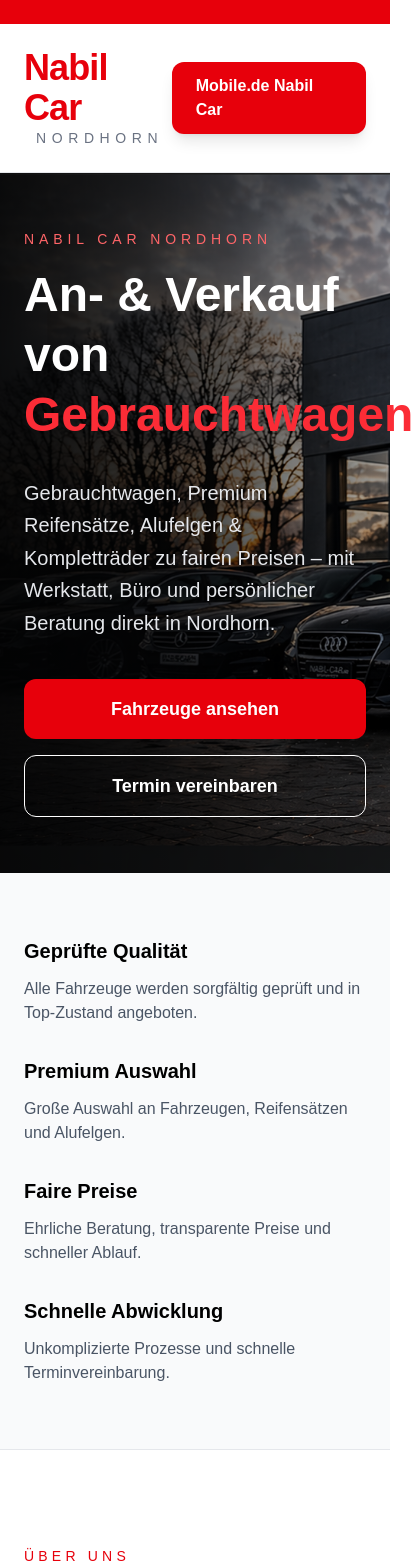
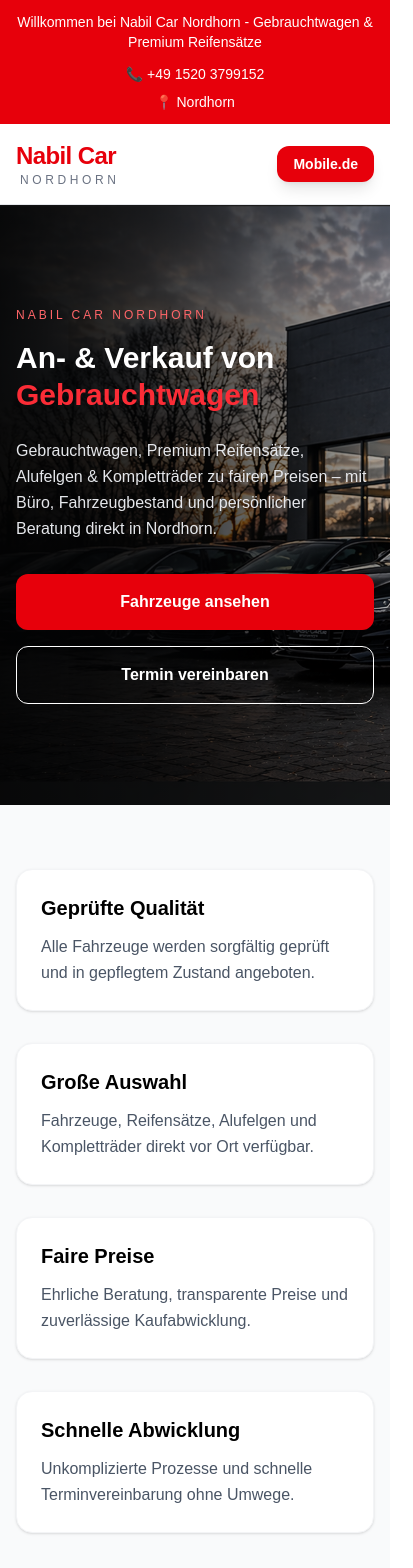
Before and after one commit to nabilcarmarketing/Test123, a Next.js app: page / in a window 390 px wide. Shown: the top 1568 px of the page, 413 px wide, since content can reach past the window. Built offline with nearby package versions, Linux system fonts and the light colour scheme.

Commit message:
updating website

```diff
--- a/app/page.tsx
+++ b/app/page.tsx
@@ -5,42 +5,71 @@ export default function Home() {
     <main className="min-h-screen bg-white text-black">
       {/* Top Info Bar */}
 <div className="bg-red-600 text-white text-sm">
-        <div className="max-w-7xl mx-auto px-6 py-3 flex flex-col md:flex-row justify-between gap-3">
+  <div className="max-w-7xl mx-auto px-4 md:px-6 py-3 flex flex-col md:flex-row justify-between items-center gap-3 text-center md:text-left">
+
+    <p>
+      Willkommen bei Nabil Car Nordhorn - Gebrauchtwagen & Premium Reifensätze
+    </p>
+
+    <div className="flex flex-col sm:flex-row gap-2 sm:gap-6">
+      <span>📞 +49 1520 3799152</span>
+      <span>📍 Nordhorn</span>
+    </div>
+
   </div>
 </div>
 
       {/* Header */}
 <header className="bg-white border-b border-gray-200 sticky top-0 z-50">
-        <nav className="max-w-7xl mx-auto px-6 py-6 flex items-center justify-between">
+  <nav className="max-w-7xl mx-auto px-4 md:px-6 py-4 md:py-6 flex items-center justify-between">
+
+    {/* Logo */}
     <div>
-            <h1 className="text-4xl font-bold tracking-tight text-red-600">
+      <h1 className="text-2xl md:text-4xl font-bold tracking-tight text-red-600">
         Nabil Car
       </h1>
-            <p className="text-sm tracking-[0.4em] text-gray-500 uppercase ml-3">
+
+      <p className="text-xs md:text-sm tracking-[0.3em] md:tracking-[0.4em] text-gray-500 uppercase ml-1 md:ml-3">
         Nordhorn
       </p>
     </div>
 
-          <div className="hidden md:flex gap-10 text-lg font-medium">
-            <a href="#">Startseite</a>
-            <a href="#ueberuns">Über uns</a>
-            <a href="#fahrzeuge">Fahrzeuge</a>
-            <a href="#reifen">Reifen & Felgen</a>
-            <a href="#kontakt">Kontakt</a>
+    {/* Desktop Navigation */}
+    <div className="hidden lg:flex gap-8 xl:gap-10 text-base xl:text-lg font-medium text-gray-800">
+      <a href="#" className="hover:text-red-600 transition">
+        Startseite
+      </a>
+
+      <a href="#ueber-uns" className="hover:text-red-600 transition">
+        Über uns
+      </a>
+
+      <a href="#fahrzeuge" className="hover:text-red-600 transition">
+        Fahrzeuge
+      </a>
+
+      <a href="#reifen" className="hover:text-red-600 transition">
+        Reifen & Felgen
+      </a>
+
+      <a href="#kontakt" className="hover:text-red-600 transition">
+        Kontakt
+      </a>
     </div>
 
+    {/* Mobile.de Button */}
     <a
-              href="https://home.mobile.de/NABIL-CAR?utm_source=bing&utm_medium=cpc&utm_campaign=PS%3EDE%3ECars%3ECore%3EDSA%3EHome__n-ps-bi-h-c-a-a&utm_content=&utm_term=mobile&msclkid=19009f0530b117a292b5f6ee7d7c3288"
-              className="bg-red-600 hover:bg-red-700 transition text-white px-6 py-3 rounded-xl font-semibold shadow-lg"
+      href="https://home.mobile.de/NABIL-CAR"
+      className="bg-red-600 hover:bg-red-700 transition text-white px-4 md:px-6 py-2 md:py-3 rounded-xl font-semibold shadow-lg text-sm md:text-base"
     >
-              Mobile.de Nabil Car
+      Mobile.de
     </a>
 
   </nav>
 </header>
 
       {/* Hero Section */}
-     <section className="relative min-h-[700px] flex items-center">
+<section className="relative min-h-[600px] md:min-h-[700px] flex items-center">
   <div
     className="absolute inset-0 bg-cover bg-center"
     style={{
@@ -49,34 +78,39 @@ export default function Home() {
     }}
   />
 
-        <div className="relative z-10 max-w-7xl mx-auto px-6 w-full text-white">
-          <p className="uppercase tracking-[0.35em] text-red-400 text-sm font-medium">
+  <div className="relative z-10 max-w-7xl mx-auto px-4 md:px-6 w-full text-white">
+    <p className="uppercase tracking-[0.25em] md:tracking-[0.35em] text-red-400 text-xs md:text-sm font-medium">
       Nabil Car Nordhorn
     </p>
 
-          <h2 className="text-5xl md:text-7xl font-bold leading-tight mt-4">
+    <h2 className="text-3xl sm:text-4xl md:text-7xl font-bold leading-tight mt-4">
       An- & Verkauf von
       <br />
-            <span className="text-red-500">Gebrauchtwagen</span>
+      <span className="text-red-500">
+        Gebrauchtwagen
+      </span>
     </h2>
 
-          <p className="text-xl text-gray-200 mt-8 max-w-2xl leading-relaxed">
-            Gebrauchtwagen, Premium Reifensätze, Alufelgen & Kompletträder zu fairen Preisen – mit Werkstatt, Büro und persönlicher Beratung direkt in Nordhorn.
+    <p className="text-base sm:text-lg md:text-xl text-gray-200 mt-6 md:mt-8 max-w-2xl leading-relaxed">
+      Gebrauchtwagen, Premium Reifensätze, Alufelgen &
+      Kompletträder zu fairen Preisen – mit Büro,
+      Fahrzeugbestand und persönlicher Beratung direkt
+      in Nordhorn.
     </p>
 
-         <div className="flex flex-col sm:flex-row gap-4 mt-10">
+    <div className="flex flex-col sm:flex-row gap-4 mt-8 md:mt-10 w-full sm:w-auto">
       <a
-               href="https://home.mobile.de/NABIL-CAR?utm_source=bing&utm_medium=cpc&utm_campaign=PS%3EDE%3ECars%3ECore%3EDSA%3EHome__n-ps-bi-h-c-a-a&utm_content=&utm_term=mobile&msclkid=19009f0530b117a292b5f6ee7d7c3288"
+        href="https://home.mobile.de/NABIL-CAR"
         target="_blank"
         rel="noopener noreferrer"
-               className="bg-red-600 hover:bg-red-700 transition px-8 py-4 rounded-xl font-semibold text-lg text-white text-center"
+        className="bg-red-600 hover:bg-red-700 transition px-6 md:px-8 py-4 rounded-xl font-semibold text-base md:text-lg text-white text-center w-full sm:w-auto"
       >
         Fahrzeuge ansehen
       </a>
 
       <a
-              href="tel:+49 1520 3799152"
-              className="border border-white px-8 py-4 rounded-xl font-semibold text-lg text-white text-center hover:bg-white hover:text-black transition"
+        href="tel:+4915203799152"
+        className="border border-white px-6 md:px-8 py-4 rounded-xl font-semibold text-base md:text-lg text-white text-center hover:bg-white hover:text-black transition w-full sm:w-auto"
       >
         Termin vereinbaren
       </a>
@@ -85,33 +119,133 @@ export default function Home() {
 </section>
 
      {/* Vorteile */}
-      <section className="bg-gray-50 py-16 px-6">
-        <div className="max-w-7xl mx-auto grid md:grid-cols-4 gap-8">
-          <div>
-            <h3 className="text-xl font-bold">Geprüfte Qualität</h3>
-            <p className="text-gray-600 mt-3">
-              Alle Fahrzeuge werden sorgfältig geprüft und in Top-Zustand angeboten.
+<section className="bg-gray-50 py-16 px-4 md:px-6">
+  <div className="max-w-7xl mx-auto grid grid-cols-1 sm:grid-cols-2 lg:grid-cols-4 gap-8">
+
+    <div className="bg-white rounded-2xl p-6 shadow-sm border border-gray-100">
+      <h3 className="text-xl font-bold">
+        Geprüfte Qualität
+      </h3>
+
+      <p className="text-gray-600 mt-3 leading-relaxed">
+        Alle Fahrzeuge werden sorgfältig geprüft und in
+        gepflegtem Zustand angeboten.
       </p>
     </div>
 
-          <div>
-            <h3 className="text-xl font-bold">Premium Auswahl</h3>
-            <p className="text-gray-600 mt-3">
-              Große Auswahl an Fahrzeugen, Reifensätzen und Alufelgen.
+    <div className="bg-white rounded-2xl p-6 shadow-sm border border-gray-100">
+      <h3 className="text-xl font-bold">
+        Große Auswahl
+      </h3>
+
+      <p className="text-gray-600 mt-3 leading-relaxed">
+        Fahrzeuge, Reifensätze, Alufelgen und
+        Kompletträder direkt vor Ort verfügbar.
       </p>
     </div>
 
-          <div>
-            <h3 className="text-xl font-bold">Faire Preise</h3>
-            <p className="text-gray-600 mt-3">
-              Ehrliche Beratung, transparente Preise und schneller Ablauf.
+    <div className="bg-white rounded-2xl p-6 shadow-sm border border-gray-100">
+      <h3 className="text-xl font-bold">
+        Faire Preise
+      </h3>
+
+      <p className="text-gray-600 mt-3 leading-relaxed">
+        Ehrliche Beratung, transparente Preise und
+        zuverlässige Kaufabwicklung.
       </p>
     </div>
 
-          <div>
-            <h3 className="text-xl font-bold">Schnelle Abwicklung</h3>
-            <p className="text-gray-600 mt-3">
-              Unkomplizierte Prozesse und schnelle Terminvereinbarung.
+    <div className="bg-white rounded-2xl p-6 shadow-sm border border-gray-100">
+      <h3 className="text-xl font-bold">
+        Schnelle Abwicklung
+      </h3>
+
+      <p className="text-gray-600 mt-3 leading-relaxed">
+        Unkomplizierte Prozesse und schnelle
+        Terminvereinbarung ohne Umwege.
+      </p>
+    </div>
+
+  </div>
+</section>
+
+
+
+
+
+{/* Über Uns */}
+<section
+  id="ueber-uns"
+  className="py-20 md:py-24 px-4 md:px-6 bg-white border-t border-gray-200"
+>
+  <div className="max-w-7xl mx-auto">
+    <p className="text-red-600 uppercase tracking-[0.25em] md:tracking-[0.3em] text-xs md:text-sm font-medium">
+      Über Uns
+    </p>
+
+    <h2 className="text-3xl sm:text-4xl md:text-5xl font-bold mt-4 leading-tight">
+      Vertrauen, Erfahrung & echte regionale Präsenz
+    </h2>
+
+    <p className="text-gray-600 mt-6 md:mt-8 max-w-4xl text-base md:text-lg leading-relaxed">
+      Seit über 25 Jahren steht Nabil Car in Nordhorn für zuverlässigen
+      Gebrauchtwagenhandel, Premium-Reifensätze und persönliche Beratung.
+      Als familiengeführter Betrieb legen wir Wert auf faire Preise,
+      ehrliche Beratung und langfristige Kundenzufriedenheit.
+      Unsere Fahrzeuge werden vor dem Verkauf sorgfältig geprüft,
+      technisch vorbereitet und professionell aufbereitet.
+    </p>
+
+    <div className="grid grid-cols-1 sm:grid-cols-2 lg:grid-cols-4 gap-6 mt-12 md:mt-14">
+      <div className="bg-gray-50 rounded-2xl p-6 md:p-8 border border-gray-100 shadow-sm">
+        <h3 className="text-2xl md:text-3xl font-bold text-red-600">
+          25+
+        </h3>
+        <p className="text-gray-700 mt-3 font-medium leading-relaxed">
+          Jahre Erfahrung auf mobile.de und im Fahrzeughandel
+        </p>
+      </div>
+
+      <div className="bg-gray-50 rounded-2xl p-6 md:p-8 border border-gray-100 shadow-sm">
+        <h3 className="text-2xl md:text-3xl font-bold text-red-600">
+          4,2★
+        </h3>
+        <p className="text-gray-700 mt-3 font-medium leading-relaxed">
+          Positive Bewertungen und langjähriges Vertrauen unserer Kunden
+        </p>
+      </div>
+
+      <div className="bg-gray-50 rounded-2xl p-6 md:p-8 border border-gray-100 shadow-sm">
+        <h3 className="text-2xl md:text-3xl font-bold text-red-600">
+          3 Sprachen
+        </h3>
+        <p className="text-gray-700 mt-3 font-medium leading-relaxed">
+          Deutsch, Arabisch und Englisch für persönliche Beratung
+        </p>
+      </div>
+
+      <div className="bg-gray-50 rounded-2xl p-6 md:p-8 border border-gray-100 shadow-sm">
+        <h3 className="text-2xl md:text-3xl font-bold text-red-600">
+          Regional
+        </h3>
+        <p className="text-gray-700 mt-3 font-medium leading-relaxed">
+          Engagement in der Region und Unterstützung lokaler Vereine
+        </p>
+      </div>
+    </div>
+
+    <div className="mt-14 md:mt-16 bg-gray-900 text-white rounded-3xl p-6 md:p-10">
+      <h3 className="text-2xl md:text-3xl font-bold leading-tight">
+        Verwurzelt in Nordhorn – mehr als nur Fahrzeughandel
+      </h3>
+
+      <p className="text-gray-300 mt-5 md:mt-6 text-base md:text-lg leading-relaxed max-w-4xl">
+        Neben dem Fahrzeughandel engagieren wir uns seit Jahren aktiv
+        in der Region und unterstützen verschiedene Vereine und den
+        lokalen Sport – unter anderem durch Sponsoring von Vereinen wie
+        dem VfL Nordhorn, SV Schwefingen und Volleyballvereinen aus Uelsen.
+        Für uns bedeutet Geschäft nicht nur Verkauf, sondern langfristige
+        Beziehungen, Vertrauen und Verantwortung vor Ort.
       </p>
     </div>
   </div>
@@ -121,91 +255,8 @@ export default function Home() {
 
 
 
-{/* Über Uns */}
-<section id="ueberuns" className="py-24 px-6 bg-white border-t border-gray-200">
-  <div className="max-w-7xl mx-auto">
-    <p className="text-red-600 uppercase tracking-[0.3em] text-sm font-medium">
-      Über Uns
-    </p>
 
-    <h2 className="text-5xl font-bold mt-4">
-      Vertrauen, Erfahrung & echte regionale Präsenz
-    </h2>
-
-    <p className="text-gray-600 mt-8 max-w-4xl text-lg leading-relaxed">
-      Seit über 25 Jahren steht Nabil Car in Nordhorn für zuverlässigen
-      Gebrauchtwagenhandel, Premium-Reifensätze und persönliche Beratung.
-      Als familiengeführter Betrieb legen wir Wert auf faire Preise,
-      ehrliche Beratung und langfristige Kundenzufriedenheit.
-      Unsere Fahrzeuge werden vor dem Verkauf sorgfältig geprüft,
-      technisch vorbereitet und professionell aufbereitet.
-    </p>
-
-    <div className="grid md:grid-cols-4 gap-6 mt-14">
-      <div className="bg-gray-50 rounded-2xl p-8 border border-gray-100 shadow-sm">
-        <h3 className="text-3xl font-bold text-red-600">25+</h3>
-        <p className="text-gray-700 mt-3 font-medium">
-          Jahre Erfahrung auf mobile.de und im Fahrzeughandel
-        </p>
-      </div>
-
-      <div className="bg-gray-50 rounded-2xl p-8 border border-gray-100 shadow-sm">
-        <h3 className="text-3xl font-bold text-red-600">4,2★</h3>
-        <p className="text-gray-700 mt-3 font-medium">
-          Positive Bewertungen und langjähriges Vertrauen unserer Kunden
-        </p>
-      </div>
-
-      <div className="bg-gray-50 rounded-2xl p-8 border border-gray-100 shadow-sm">
-        <h3 className="text-3xl font-bold text-red-600">3 Sprachen</h3>
-        <p className="text-gray-700 mt-3 font-medium">
-          Deutsch, Arabisch und Englisch für persönliche Beratung
-        </p>
-      </div>
-
-      <div className="bg-gray-50 rounded-2xl p-8 border border-gray-100 shadow-sm">
-        <h3 className="text-3xl font-bold text-red-600">Regional</h3>
-        <p className="text-gray-700 mt-3 font-medium">
-          Engagement in der Region und Unterstützung lokaler Vereine
-        </p>
-      </div>
-    </div>
-
-    <div className="mt-16 bg-gray-900 text-white rounded-3xl p-10">
-      <h3 className="text-3xl font-bold">
-        Verwurzelt in Nordhorn - mehr als nur Fahrzeughandel
-      </h3>
-
-      <p className="text-gray-300 mt-6 text-lg leading-relaxed max-w-4xl">
-        Neben dem Fahrzeughandel engagieren wir uns seit Jahren aktiv
-        in der Region und unterstützen verschiedene Vereine und den
-        lokalen Sport - unter anderem durch Sponsoring von Vereinen wie
-        dem VfL Nordhorn, SV Schwefingen und Volleyballvereinen aus Uelsen.
-        Für uns bedeutet Geschäft nicht nur Verkauf, sondern langfristige
-        Beziehungen, Vertrauen und Verantwortung vor Ort.
-      </p>
-    </div>
-  </div>
-</section>
-
-{/* Fahrzeuge */}
-<section id="fahrzeuge" className="py-24 px-6 bg-gray-50">
-  <div className="max-w-7xl mx-auto">
-    <p className="text-red-600 uppercase tracking-[0.3em] text-sm font-medium">
-      Unsere Fahrzeuge
-    </p>
-
-    <h2 className="text-5xl font-bold mt-4">
-      Ausgewählte Gebrauchtwagen
-    </h2>
-
-    <p className="text-gray-600 mt-6 max-w-3xl text-lg leading-relaxed">
-      Entdecken Sie unsere geprüften und gepflegten Fahrzeuge -
-      sofort verfügbar und fair angeboten. Von zuverlässigen Alltagsfahrzeugen über
-      Familienautos bis hin zu Kombis, SUVs und ausgewählten Fahrzeugen für jeden Bedarf.
-    </p>
-
-    <div className="grid md:grid-cols-3 gap-8 mt-14">
+<div className="grid grid-cols-1 sm:grid-cols-2 lg:grid-cols-3 gap-8 mt-12 md:mt-14">
   {[
     {
       name: "Ford Kuga ST-Line",
@@ -257,23 +308,25 @@ export default function Home() {
       <img
         src={car.image}
         alt={car.name}
-            className="w-full h-56 object-cover"
+        className="w-full h-52 md:h-56 object-cover"
       />
 
-          <div className="p-8">
-            <h3 className="text-2xl font-bold">{car.name}</h3>
+      <div className="p-6 md:p-8">
+        <h3 className="text-xl md:text-2xl font-bold leading-tight">
+          {car.name}
+        </h3>
 
-            <p className="text-gray-600 mt-3">
+        <p className="text-gray-600 mt-3 text-sm md:text-base leading-relaxed">
           {car.details}
         </p>
 
-            <p className="text-red-600 text-2xl font-bold mt-5">
+        <p className="text-red-600 text-xl md:text-2xl font-bold mt-5">
           {car.price}
         </p>
 
         <a
           href={car.link}
-              className="mt-6 inline-block bg-red-600 hover:bg-red-700 transition text-white px-6 py-3 rounded-xl font-semibold"
+          className="mt-6 inline-block w-full sm:w-auto text-center bg-red-600 hover:bg-red-700 transition text-white px-6 py-3 rounded-xl font-semibold"
         >
           Mehr erfahren
         </a>
@@ -281,66 +334,75 @@ export default function Home() {
     </div>
   ))}
 </div>
-  </div>
-</section>
+
+
+
+
+
 
 
 {/* Reifen & Felgen */}
-<section id="reifen" className="bg-black text-white py-24 px-6">
-  <div className="max-w-7xl mx-auto grid md:grid-cols-2 gap-12 items-center">
+<section
+  id="reifen"
+  className="bg-black text-white py-20 md:py-24 px-4 md:px-6"
+>
+  <div className="max-w-7xl mx-auto grid grid-cols-1 md:grid-cols-2 gap-12 items-center">
 
-    {/* Linke Seite Text */}
+    {/* Linke Seite */}
     <div>
-      <p className="text-red-600 text-bold uppercase tracking-[0.3em] text-sm font-medium">
+      <p className="text-red-600 uppercase tracking-[0.25em] md:tracking-[0.3em] text-xs md:text-sm font-semibold">
         Reifen & Felgen
       </p>
 
-      <h2 className="text-5xl font-bold mt-4 leading-tight ">
+      <h2 className="text-3xl sm:text-4xl md:text-5xl font-bold mt-4 leading-tight">
         Premium Reifensätze,
       </h2>
 
-      <h2 className="text-red-600 text-5xl font-bold mt-4 leading-tight ">
+      <h2 className="text-red-600 text-3xl sm:text-4xl md:text-5xl font-bold mt-2 md:mt-4 leading-tight">
         Alufelgen & Kompletträder
       </h2>
 
-      <p className="text-gray-300 mt-6 max-w-2xl text-lg leading-relaxed">
+      <p className="text-gray-300 mt-6 max-w-2xl text-base md:text-lg leading-relaxed">
         Markenqualität zum besten Preis. Große Auswahl an Premium-Marken wie
         Michelin, Continental, Goodyear und mehr.
       </p>
 
-      {/* Reifen Anfrage Box */}
-      <div className="mt-10">
-
+      <div className="mt-8 md:mt-10">
         <a
-          href="/reifen"
-          className="inline-block mt-6 bg-red-600 hover:bg-red-700 transition text-white px-8 py-4 rounded-xl font-semibold"
+          href="/reifen-anfrage"
+          className="inline-block w-full sm:w-auto text-center bg-red-600 hover:bg-red-700 transition text-white px-8 py-4 rounded-xl font-semibold"
         >
           Zum Anfrageformular
         </a>
       </div>
     </div>
 
-    {/* Rechte Seite Reifenbild */}
+    {/* Rechte Seite Bild */}
     <div className="flex justify-center">
       <div className="w-full max-w-xl">
         <img
           src="/images/reifen-banner.png"
           alt="Reifen & Felgen"
-          className="w-full h-[500px] object-cover rounded-3xl shadow-2xl"
+          className="w-full h-[320px] sm:h-[420px] md:h-[500px] object-cover rounded-3xl shadow-2xl"
         />
       </div>
     </div>
-
   </div>
 </section>
 
+{/* Kontakt */}
+<section
+  id="kontakt"
+  className="py-16 md:py-20 px-4 md:px-6 bg-white"
+>
+  <div className="max-w-7xl mx-auto grid grid-cols-1 sm:grid-cols-2 lg:grid-cols-3 gap-10 items-start">
 
-{/* Kontakt */}
-<section id="kontakt" className="py-20 px-6 bg-white">
-  <div className="max-w-7xl mx-auto grid md:grid-cols-3 gap-8 items-start">
     <div>
-      <h3 className="text-2xl font-bold">Adresse</h3>
-      <p className="text-gray-600 mt-4">
+      <h3 className="text-2xl font-bold">
+        Adresse
+      </h3>
+
+      <p className="text-gray-600 mt-4 leading-relaxed">
         Nabil Car Nordhorn
         <br />
         Gildehauser Weg 16 & 22
@@ -350,8 +412,11 @@ export default function Home() {
     </div>
 
     <div>
-      <h3 className="text-2xl font-bold">Telefon</h3>
-      <p className="text-gray-600 mt-4">
+      <h3 className="text-2xl font-bold">
+        Telefon
+      </h3>
+
+      <p className="text-gray-600 mt-4 leading-relaxed">
         Tel.: +49 1520 3799152
         <br />
         Tel. 2: +49 1725 240728
@@ -359,24 +424,34 @@ export default function Home() {
         Mobil: +49 5921 7123553
         <br />
         Fax: +49 5921 784642
-        <br /> <br />
+        <br />
+        <br />
         Mo - Fr: 09:00 – 18:00 Uhr
       </p>
     </div>
 
     <div>
-      <h3 className="text-2xl font-bold">Informationen</h3>
-      <div className="mt-4 space-y-2">
-        <a href="/impressum" className="hover:text-red-600 transition">
+      <h3 className="text-2xl font-bold">
+        Informationen
+      </h3>
+
+      <div className="mt-4 flex flex-col gap-3">
+        <a
+          href="/impressum"
+          className="text-gray-700 hover:text-red-600 transition font-medium"
+        >
           Impressum
         </a>
-<br />
-        <a href="/datenschutz" className="hover:text-red-600 transition">
+
+        <a
+          href="/datenschutz"
+          className="text-gray-700 hover:text-red-600 transition font-medium"
+        >
           Datenschutz
         </a>
-
       </div>
     </div>
+
   </div>
 </section>
     </main>
```
Lines whose indentation alone changed are shown as unchanged.
